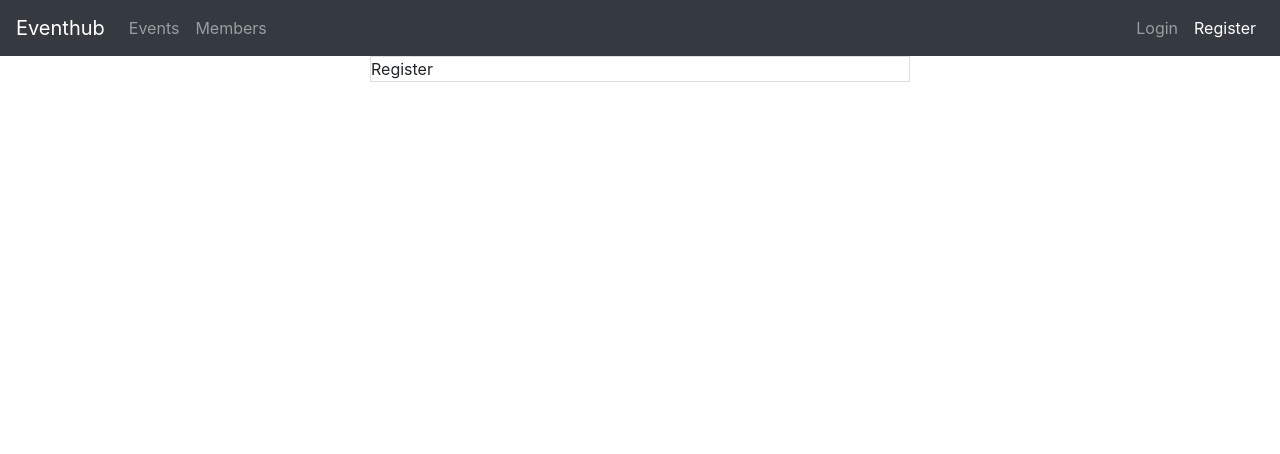
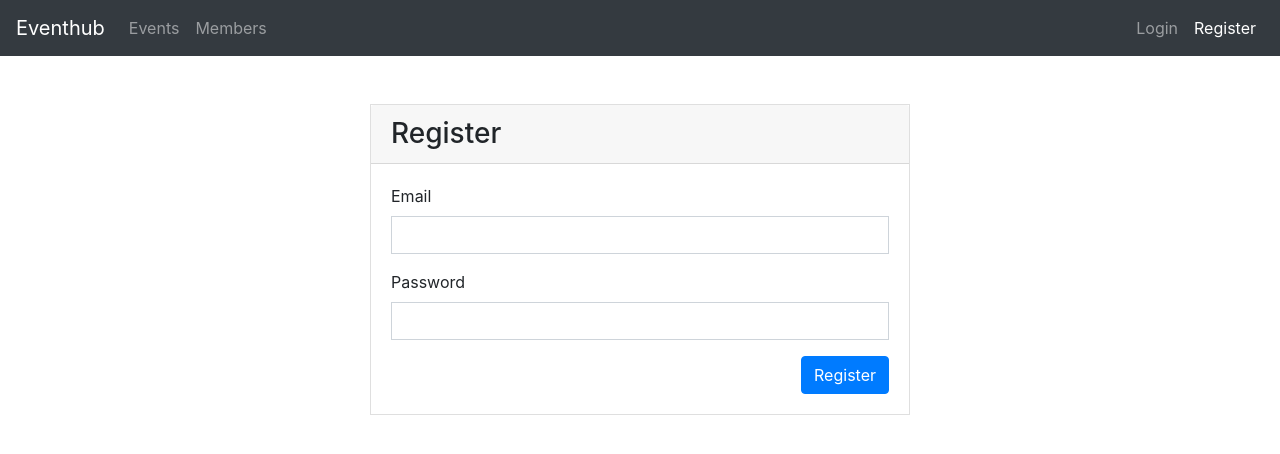
Before and after one commit to beyongbell/Angular_Authentication, an Angular app: page /register in a window 1280 px wide. Shown: the top 454 px of the page. Built offline with nearby package versions, Linux system fonts and the light colour scheme.

Commit message:
Register UI

```diff
--- a/src/app/app.module.ts
+++ b/src/app/app.module.ts
@@ -1,6 +1,6 @@
 import { BrowserModule } from '@angular/platform-browser';
 import { NgModule } from '@angular/core';
-
+import { FormsModule } from '@angular/forms';
 import { AppRoutingModule } from './app-routing.module';
 import { AppComponent } from './app.component';
 import { RegisterComponent } from './register/register.component';
@@ -18,7 +18,8 @@ import { SpecialEventsComponent } from './special-events/special-events.componen
   ],
   imports: [
     BrowserModule,
-    AppRoutingModule
+    AppRoutingModule,
+    FormsModule
   ],
   providers: [],
   bootstrap: [AppComponent]
--- /dev/null
+++ b/src/app/auth.ts
@@ -0,0 +1,4 @@
+export class Auth {
+    email: string;
+    password: string;
+  }
--- a/src/app/register/register.component.html
+++ b/src/app/register/register.component.html
@@ -1,7 +1,24 @@
-<div class="row">
+<div class="row pt-5">
     <div class="col-md-6 mx-auto">
         <div class="card rounded-0">
-            Register
+            <div class="card-header">
+                <h3 class="mb-0">
+                    Register
+                </h3>
+            </div>
+            <div class="card-body">
+                <form action="" class="form">
+                    <div class="form-group">
+                        <label for="email"> Email </label>
+                        <input [(ngModel)]="registerUser.email" name="email" type="text" class="form-control rounded-0" required>
+                    </div>
+                    <div class="form-group">
+                        <label for="passsword"> Password </label>
+                        <input [(ngModel)]="registerUser.password" name="password" type="password" class="form-control rounded-0" required>
+                    </div>
+                   <button (click)="register()" type="button" class="btn btn-primary float-right"> Register </button>
+                </form>
+            </div>
         </div>
     </div>
 </div>
--- a/src/app/register/register.component.ts
+++ b/src/app/register/register.component.ts
@@ -1,4 +1,5 @@
 import { Component, OnInit } from '@angular/core';
+import { Auth } from '../auth';
 
 @Component({
   selector: 'app-register',
@@ -7,9 +8,14 @@ import { Component, OnInit } from '@angular/core';
 })
 export class RegisterComponent implements OnInit {
 
+  registerUser: Auth = new Auth();
+
   constructor() { }
 
   ngOnInit() {
   }
 
+  register() {
+    console.log(this.registerUser)
+  }
 }
```
Also changed, not shown: src/app/auth.service.ts (added, +9 -0 lines), 1 other file (tests, documents, lock files or other folders).
